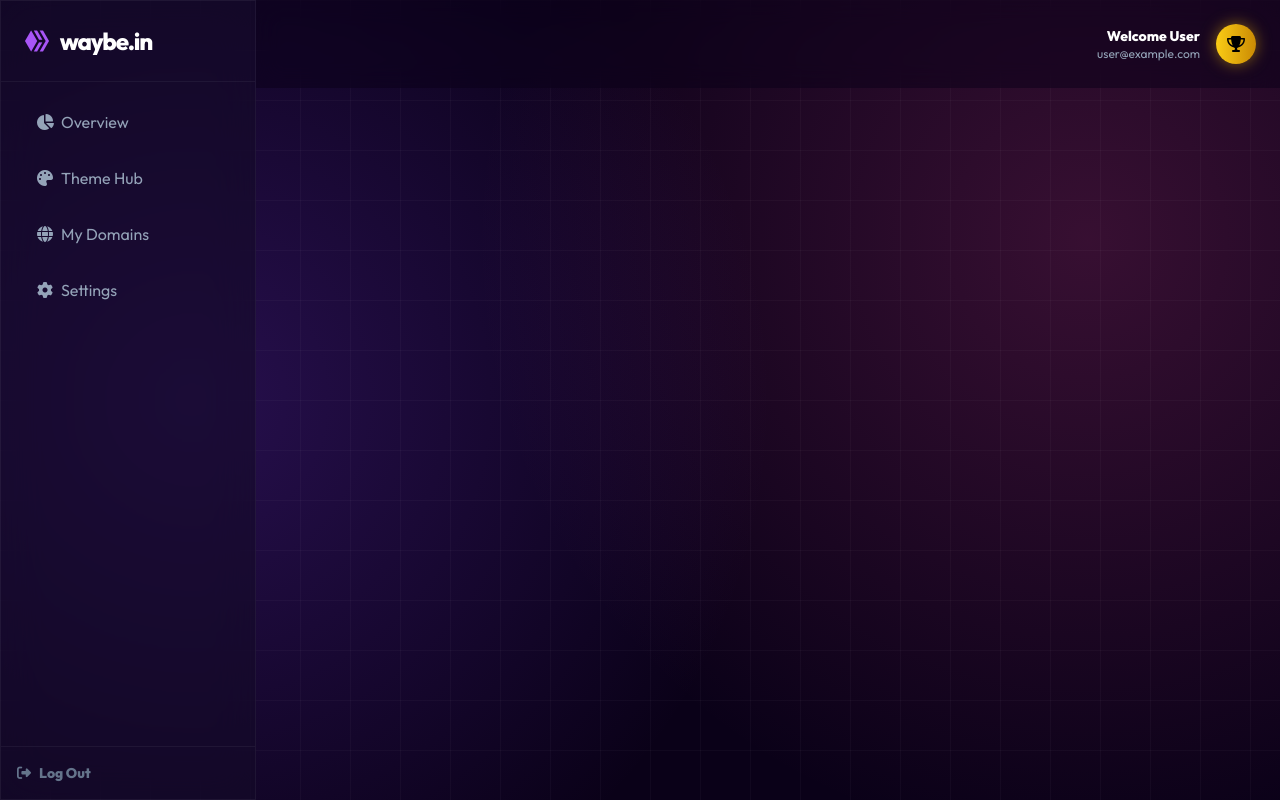
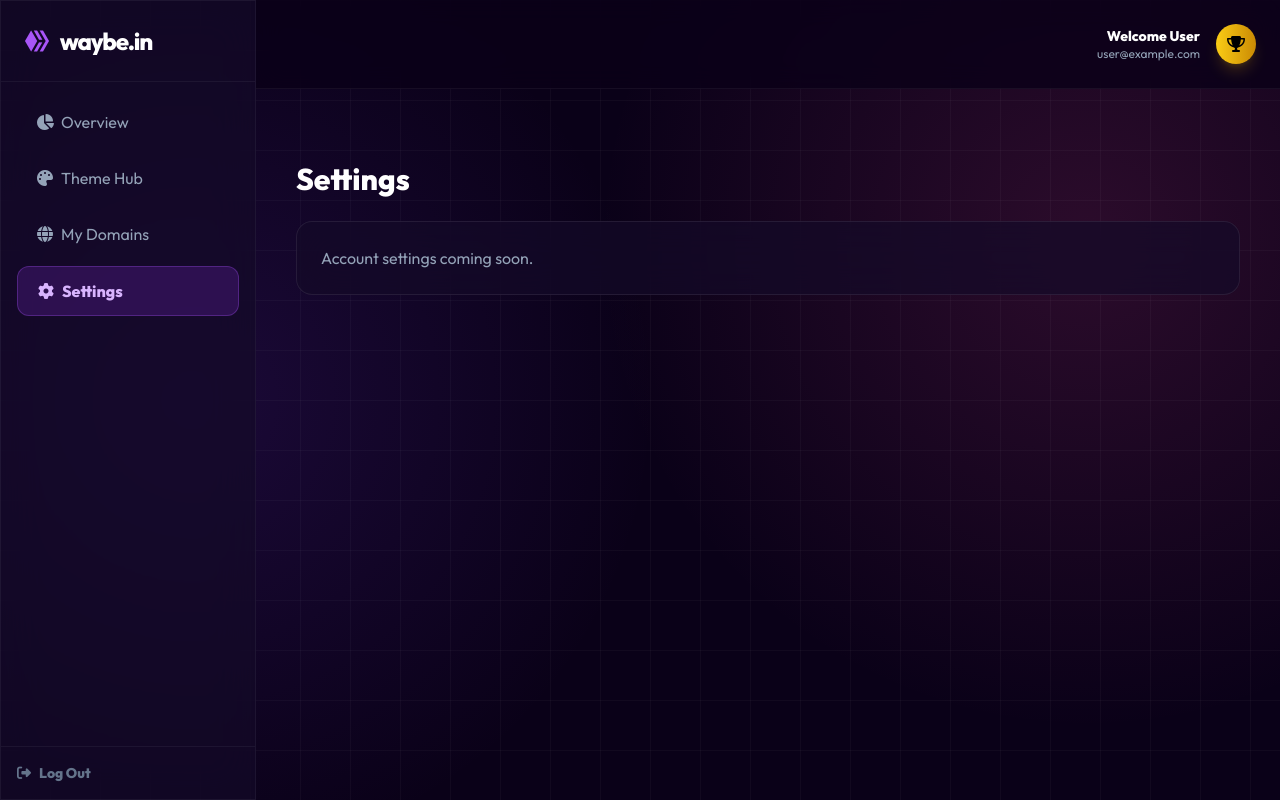
Before and after one commit to rupakpal0511/waybe-app, a website: page public/dashboard.html in a window 1280 px wide. Both pictures are taken after a click on the button "Settings". Drawn offline with nearby package versions, Linux system fonts and the light colour scheme.

Commit message:
Update dashboard.html

```diff
--- a/public/dashboard.html
+++ b/public/dashboard.html
@@ -8,36 +8,32 @@
     <script src="https://cdn.tailwindcss.com"></script>
     <script> tailwind.config = { darkMode: 'class' } </script>
     <link href="https://cdnjs.cloudflare.com/ajax/libs/font-awesome/6.4.0/css/all.min.css" rel="stylesheet">
-    <script src="https://unpkg.com/aos@2.3.1/dist/aos.js"></script>
 
     <style>
         @import url('https://fonts.googleapis.com/css2?family=Outfit:wght@300;400;600;800&display=swap');
         body { font-family: 'Outfit', sans-serif; }
 
-        /* --- PURPLE NEBULA BACKGROUND (Dual Shade) --- */
+        /* --- PURPLE NEBULA BACKGROUND --- */
         .nebula-bg {
             position: fixed; top: 0; left: 0; width: 100vw; height: 100vh; z-index: -50;
-            background: #0a0118; /* Deepest Purple Base */
+            background: #0a0118;
             background-image:
-                radial-gradient(circle at 15% 50%, rgba(124, 58, 237, 0.25) 0%, transparent 50%), /* Violet */
-                radial-gradient(circle at 85% 30%, rgba(236, 72, 153, 0.2) 0%, transparent 50%); /* Pink */
-            animation: pulse-nebula 10s infinite alternate;
-        }
-        @keyframes pulse-nebula { 0% { opacity: 0.8; } 100% { opacity: 1; } }
-
-        /* Glass Cards */
-        .dash-glass {
-            background: rgba(20, 10, 40, 0.6);
-            backdrop-filter: blur(20px);
-            border: 1px solid rgba(255, 255, 255, 0.08);
+                radial-gradient(circle at 15% 50%, rgba(124, 58, 237, 0.15) 0%, transparent 40%),
+                radial-gradient(circle at 85% 30%, rgba(236, 72, 153, 0.15) 0%, transparent 40%);
         }
 
-        /* Grid Lines */
         .bg-grid-light {
             background-image: linear-gradient(rgba(255, 255, 255, 0.03) 1px, transparent 1px),
             linear-gradient(90deg, rgba(255, 255, 255, 0.03) 1px, transparent 1px);
             background-size: 50px 50px;
             position: fixed; top: 0; left: 0; width: 100%; height: 100%; z-index: -49;
+        }
+
+        /* Glass Cards */
+        .dash-glass {
+            background: rgba(20, 10, 40, 0.7);
+            backdrop-filter: blur(20px);
+            border: 1px solid rgba(255, 255, 255, 0.08);
         }
 
         /* Scrollbar */
@@ -69,14 +65,14 @@
     </aside>
 
     <main class="flex-1 h-full overflow-y-auto relative">
-        <header class="w-full p-6 flex justify-between items-center sticky top-0 z-30 backdrop-blur-md bg-[#0a0118]/50">
+        <header class="w-full p-6 flex justify-between items-center sticky top-0 z-30 backdrop-blur-md bg-[#0a0118]/80 border-b border-white/5">
             <div class="md:hidden text-xl font-bold"><i class="fa-brands fa-hive text-purple-500"></i> Waybe</div>
             <div class="flex items-center gap-4 ml-auto">
                 <div class="text-right hidden md:block">
                     <h4 class="font-bold text-sm">Welcome User</h4>
                     <p class="text-xs text-slate-400">user@example.com</p>
                 </div>
-                <div class="w-10 h-10 rounded-full bg-gradient-to-r from-yellow-400 to-yellow-600 flex items-center justify-center text-black shadow-[0_0_15px_rgba(234,179,8,0.5)]">
+                <div class="w-10 h-10 rounded-full bg-gradient-to-r from-yellow-400 to-yellow-600 flex items-center justify-center text-black shadow-lg shadow-yellow-500/20">
                     <i class="fa-solid fa-trophy"></i>
                 </div>
             </div>
@@ -97,12 +93,10 @@
                     <div class="dash-glass p-6 rounded-2xl border-l-4 border-green-500">
                         <div class="text-slate-400 text-xs font-bold uppercase">Public Access</div>
                         <div class="text-3xl font-bold mt-2">3 Free</div>
-                        <div class="text-green-400 text-xs mt-1">Ready to download</div>
                     </div>
                     <div class="dash-glass p-6 rounded-2xl border-l-4 border-yellow-500">
                         <div class="text-slate-400 text-xs font-bold uppercase">Your Access</div>
                         <div class="text-3xl font-bold mt-2 text-yellow-400">100+ Pro</div>
-                        <div class="text-slate-500 text-xs mt-1">Super Premium Plan</div>
                     </div>
                     <div class="dash-glass p-6 rounded-2xl border-l-4 border-blue-500">
                         <div class="text-slate-400 text-xs font-bold uppercase">Downloads</div>
@@ -122,7 +116,6 @@
                         <button onclick="filterThemes('free')" id="btn-free" class="bg-slate-800 text-slate-300 px-4 py-2 rounded-lg text-sm font-bold border border-slate-700 hover:bg-slate-700 transition">Free Only</button>
                     </div>
                 </div>
-
                 <div id="theme-grid-container" class="grid grid-cols-1 md:grid-cols-3 lg:grid-cols-4 gap-6"></div>
             </div>
 
@@ -142,6 +135,13 @@
                 </div>
             </div>
 
+            <div id="view-settings" class="hidden space-y-6">
+                <h2 class="text-3xl font-bold">Settings</h2>
+                <div class="dash-glass p-6 rounded-2xl">
+                    <p class="text-slate-400">Account settings coming soon.</p>
+                </div>
+            </div>
+
         </div>
     </main>
 
@@ -158,9 +158,7 @@
     </div>
 
     <script>
-        AOS.init();
-
-        // 1. DATA (REAL LINKS)
+        // --- 1. DATA (REAL LINKS) ---
         const realThemes = [
             {
                 id: 101, category: "Admin Panel", title: "Notus React Dashboard", isFree: true,
@@ -186,25 +184,22 @@
                 id: 202, category: "Ecommerce", title: "Shopify Booster", isFree: false,
                 image: "https://picsum.photos/id/119/400/300",
                 downloadUrl: "https://github.com/cruip/tailwind-landing-page-template/archive/refs/heads/master.zip"
-            },
-            { id: 301, category: "Crypto", title: "Web3 Dark", isFree: false, image: "https://picsum.photos/id/2/400/300", downloadUrl: "#" },
-            { id: 302, category: "Blog", title: "Minimal Writer", isFree: false, image: "https://picsum.photos/id/3/400/300", downloadUrl: "#" },
-            { id: 303, category: "Agency", title: "Creative Hub", isFree: false, image: "https://picsum.photos/id/4/400/300", downloadUrl: "#" }
+            }
         ];
 
         let activeFilter = 'all';
 
-        // 2. INITIALIZATION (Fixes Black Screen)
+        // --- 2. STARTUP ---
         document.addEventListener('DOMContentLoaded', () => {
             renderThemes();
-            // Ensures Overview is visible by default
+            // Note: We don't rely on JS to show overview anymore,
+            // but we call this to ensure button states match.
             switchTab('overview');
         });
 
-        // 3. FILTER FUNCTION (Fixes Buttons)
+        // --- 3. FILTER LOGIC ---
         function filterThemes(type) {
             activeFilter = type;
-
             const btnAll = document.getElementById('btn-all');
             const btnFree = document.getElementById('btn-free');
 
@@ -215,24 +210,18 @@
                 btnAll.className = "bg-slate-800 text-slate-300 px-4 py-2 rounded-lg text-sm font-bold border border-slate-700 hover:bg-slate-700 transition";
                 btnFree.className = "bg-purple-600 text-white px-4 py-2 rounded-lg text-sm font-bold transition shadow-lg shadow-purple-500/20";
             }
-
             renderThemes();
         }
 
-        // 4. RENDER FUNCTION
+        // --- 4. RENDERER ---
         function renderThemes() {
             const grid = document.getElementById('theme-grid-container');
+            if(!grid) return;
             grid.innerHTML = "";
 
-            // Filter logic
             const filteredData = activeFilter === 'all'
                 ? realThemes
                 : realThemes.filter(item => item.isFree === true);
-
-            if(filteredData.length === 0) {
-                grid.innerHTML = `<div class="col-span-3 text-center text-slate-500 py-10">No themes found.</div>`;
-                return;
-            }
 
             filteredData.forEach((theme) => {
                 let badgeHTML = theme.isFree
@@ -243,7 +232,7 @@
                 <div class="group relative rounded-xl overflow-hidden cursor-pointer shadow-lg hover:shadow-purple-500/20 transition duration-300 bg-slate-900/50 border border-white/5">
                     <div class="absolute top-2 left-2 z-10">${badgeHTML}</div>
                     <img src="${theme.image}" class="w-full h-48 object-cover group-hover:scale-110 transition duration-700 opacity-90 group-hover:opacity-100">
-                    <div class="absolute inset-0 bg-gradient-to-t from-[#050014] via-[#050014]/60 to-transparent p-4 flex flex-col justify-end">
+                    <div class="absolute inset-0 bg-gradient-to-t from-[#0a0118] via-[#0a0118]/60 to-transparent p-4 flex flex-col justify-end">
                         <span class="text-xs font-bold text-purple-400 mb-1 uppercase">${theme.category}</span>
                         <h4 class="text-white font-bold text-lg leading-tight">${theme.title}</h4>
                         <div class="mt-3 flex gap-2 opacity-0 group-hover:opacity-100 transition-all transform translate-y-2 group-hover:translate-y-0">
@@ -257,7 +246,7 @@
             });
         }
 
-        // 5. DOWNLOAD TRIGGER
+        // --- 5. DOWNLOADER ---
         function triggerCloudDownload(url) {
             if(!url || url === "#") { alert("Theme coming soon!"); return; }
             const modal = document.getElementById('downloadModal');
@@ -279,16 +268,21 @@
             }, 100);
         }
 
-        // 6. TABS LOGIC
+        // --- 6. NAVIGATION ---
         function switchTab(tabName) {
             ['overview', 'themes', 'domains', 'settings'].forEach(t => {
-                document.getElementById(`view-${t}`).classList.add('hidden');
+                const el = document.getElementById(`view-${t}`);
+                if(el) el.classList.add('hidden');
+
                 const btn = document.getElementById(`nav-${t}`);
                 if(btn) btn.className = "w-full flex items-center p-3 rounded-xl hover:bg-white/5 text-slate-400 hover:text-white font-medium transition";
             });
-            document.getElementById(`view-${tabName}`).classList.remove('hidden');
-            document.getElementById(`view-${tabName}`).classList.add('animate-[fadeIn_0.3s_ease-out]');
-            document.getElementById(`nav-${tabName}`).className = "w-full flex items-center p-3 rounded-xl bg-purple-600/20 text-purple-300 font-bold border border-purple-500/30 transition";
+
+            const selectedView = document.getElementById(`view-${tabName}`);
+            if(selectedView) selectedView.classList.remove('hidden');
+
+            const activeBtn = document.getElementById(`nav-${tabName}`);
+            if(activeBtn) activeBtn.className = "w-full flex items-center p-3 rounded-xl bg-purple-600/20 text-purple-300 font-bold border border-purple-500/30 transition";
         }
     </script>
 </body>
```
